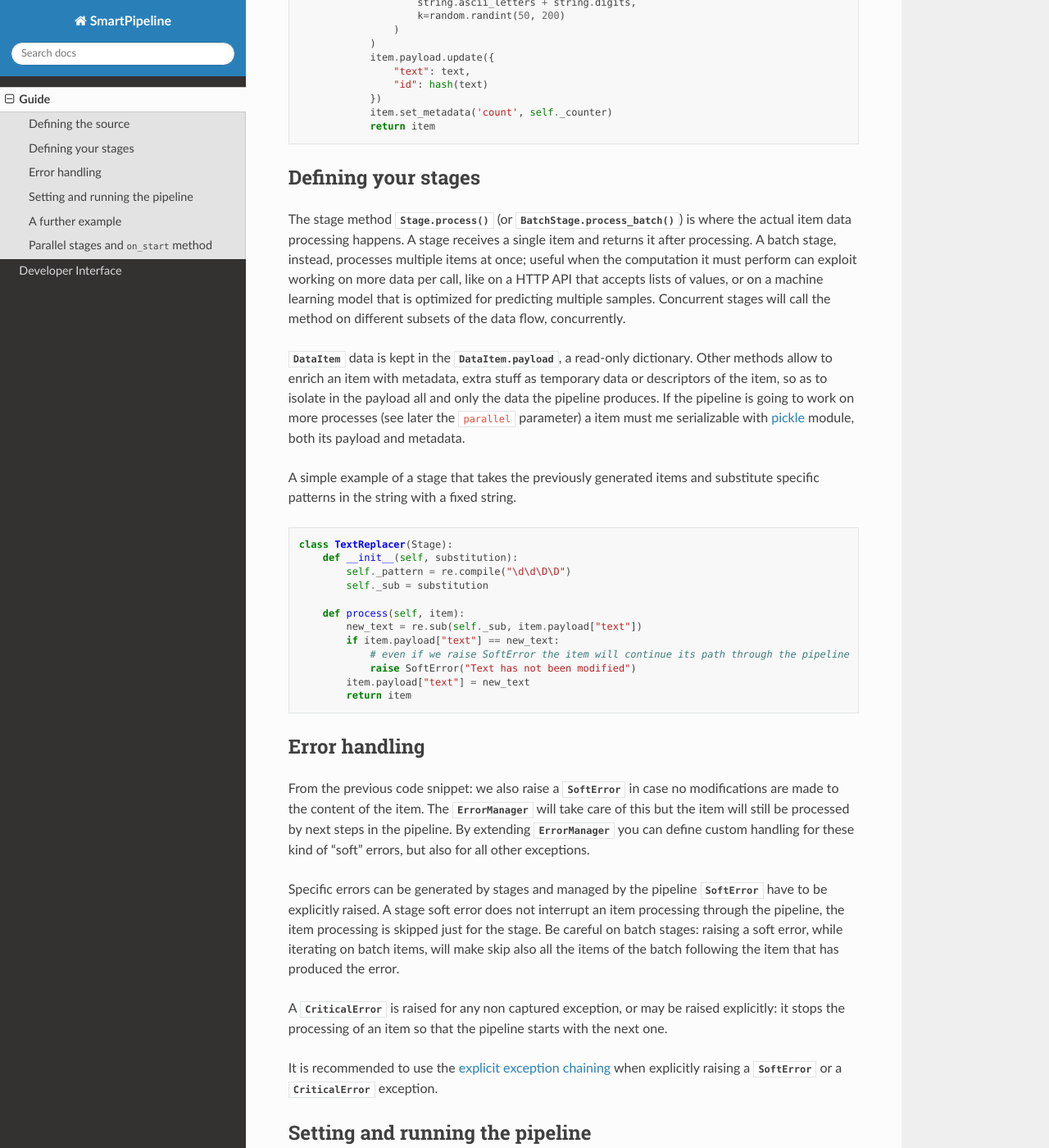
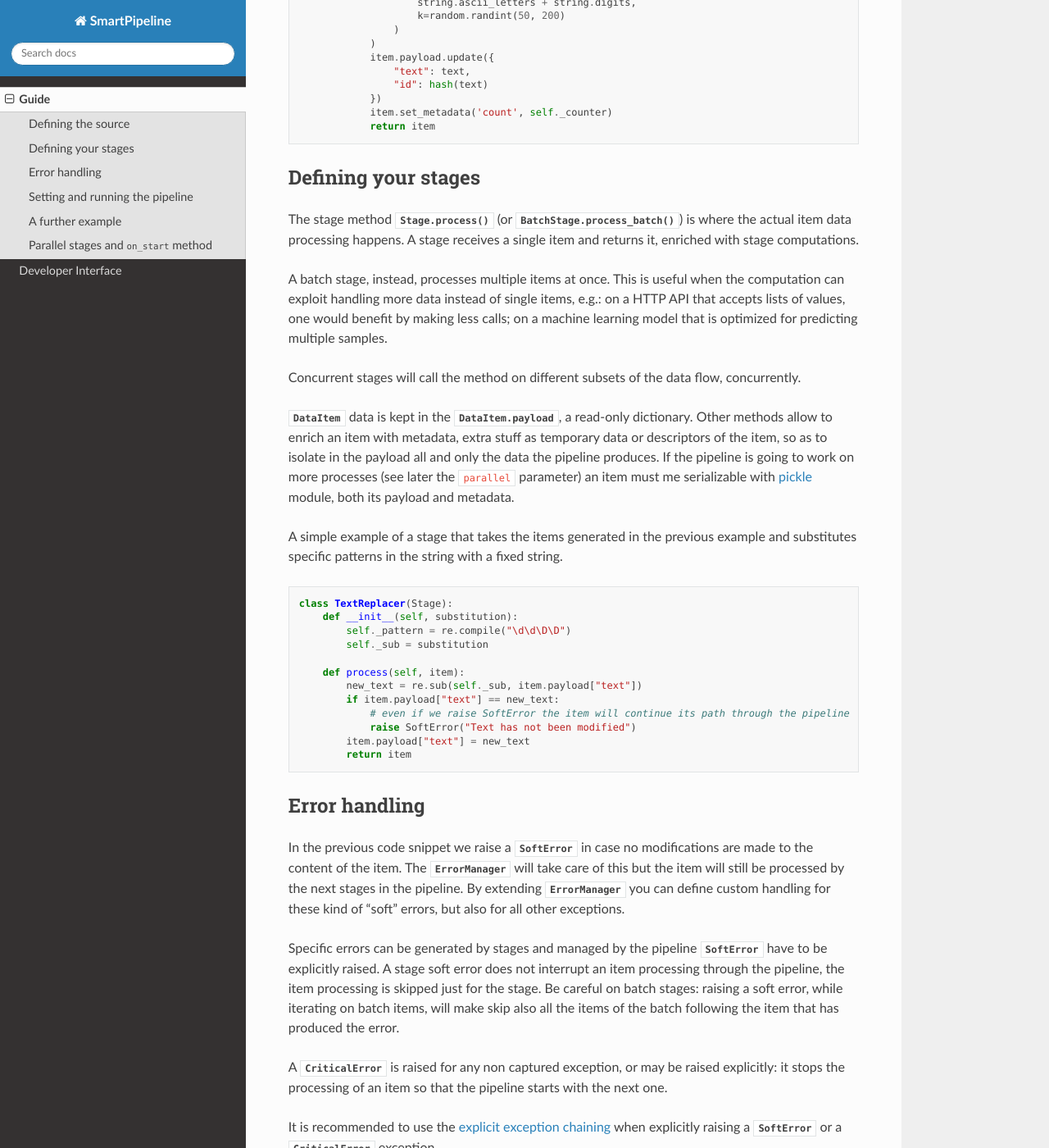
Before and after one commit to giacbrd/SmartPipeline, a Sphinx documentation site: the page built from docs/usage.rst, in a window 1280 px wide and 1400 px high, scrolled down 770 px. Shown: the whole window at 82% size. Built offline with Sphinx 7.4.7 and the Read the Docs theme 2.0.0, drawn with Linux system fonts in a browser that asks for light colours; some of the changed text lies outside the part shown.

```diff
--- a/docs/conf.py
+++ b/docs/conf.py
@@ -20,7 +20,7 @@ import sphinx_rtd_theme
 # -- Project information -----------------------------------------------------
 
 project = "SmartPipeline"
-copyright = "2020, Giacomo Berardi"
+copyright = "2022, Giacomo Berardi"
 author = "Giacomo Berardi"
 
 # The full version, including alpha/beta/rc tags
--- a/docs/usage.rst
+++ b/docs/usage.rst
@@ -52,21 +52,23 @@ Defining your stages
 
 The stage method :meth:`.Stage.process` (or :meth:`.BatchStage.process_batch`) is where the actual
 item data processing happens.
-A stage receives a single item and returns it after processing.
-A batch stage, instead, processes multiple items at once;
-useful when the computation it must perform can exploit working on more data per call,
-like on a HTTP API that accepts lists of values,
-or on a machine learning model that is optimized for predicting multiple samples.
+A stage receives a single item and returns it, enriched with stage computations.
+
+A batch stage, instead, processes multiple items at once.
+This is useful when the computation can exploit handling more data instead of single items,
+e.g.: on a HTTP API that accepts lists of values, one would benefit by making less calls;
+on a machine learning model that is optimized for predicting multiple samples.
+
 Concurrent stages will call the method on different subsets of the data flow, concurrently.
 
 :class:`.DataItem` data is kept in the :attr:`.DataItem.payload`, a read-only dictionary.
 Other methods allow to enrich an item with metadata, extra stuff as temporary data or descriptors of the item,
 so as to isolate in the payload all and only the data the pipeline produces.
 If the pipeline is going to work on more processes (see later the ``parallel`` parameter)
-a item must me serializable with `pickle <https://docs.python.org/3/library/pickle.html>`_ module,
+an item must me serializable with `pickle <https://docs.python.org/3/library/pickle.html>`_ module,
 both its payload and metadata.
 
-A simple example of a stage that takes the previously generated items and substitute specific
+A simple example of a stage that takes the items generated in the previous example and substitutes specific
 patterns in the string with a fixed string.
 
 .. code-block:: python
@@ -87,9 +89,8 @@ patterns in the string with a fixed string.
 Error handling
 --------------
 
-From the previous code snippet: we also raise a :class:`.SoftError` in case no modifications are made to the content of the item.
-The :class:`.ErrorManager` will take care of this but the item will still be processed by next steps in
-the pipeline.
+In the previous code snippet we raise a :class:`.SoftError` in case no modifications are made to the content of the item.
+The :class:`.ErrorManager` will take care of this but the item will still be processed by the next stages in the pipeline.
 By extending :class:`.ErrorManager` you can define custom handling for these kind of "soft" errors,
 but also for all other exceptions.
 
@@ -181,7 +182,7 @@ A different example in which we process 100 single items concurrently with :meth
         print(pipeline.get_item().payload["text"])
 
 It is possible to use :meth:`.Pipeline.process` when no stage is concurrent,
-each item will be processed and returned directly by the method.
+each item will be processed and returned directly by this method.
 
 A further example
 -----------------
```
Also changed, not shown: other parts of docs/usage.rst (+1 -1 lines), README.rst (+9 -10 lines), 1 other file.
